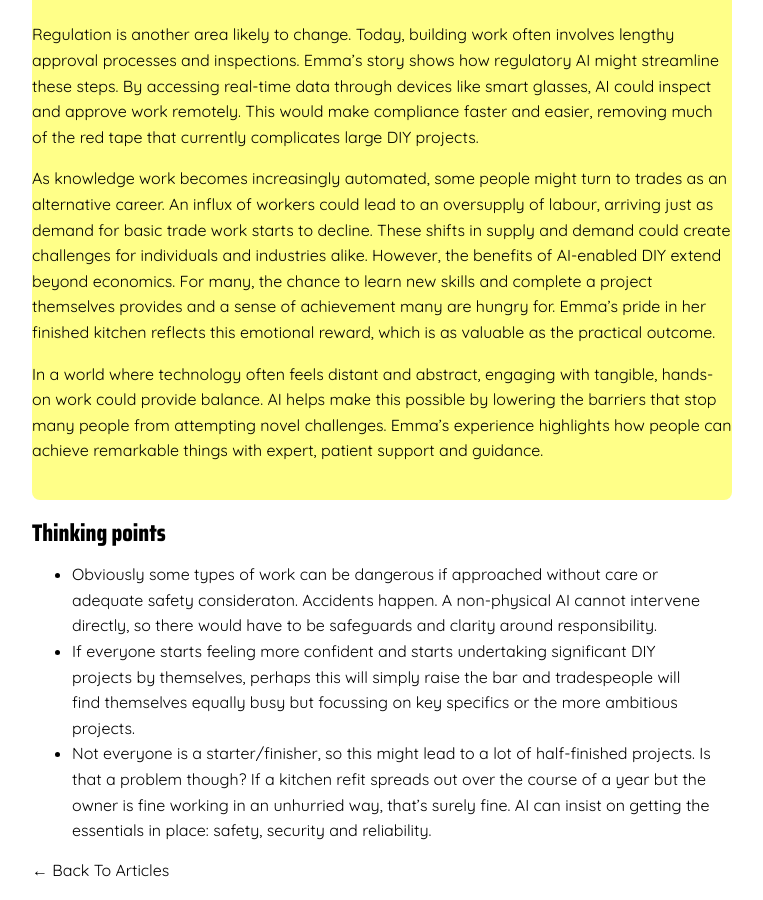
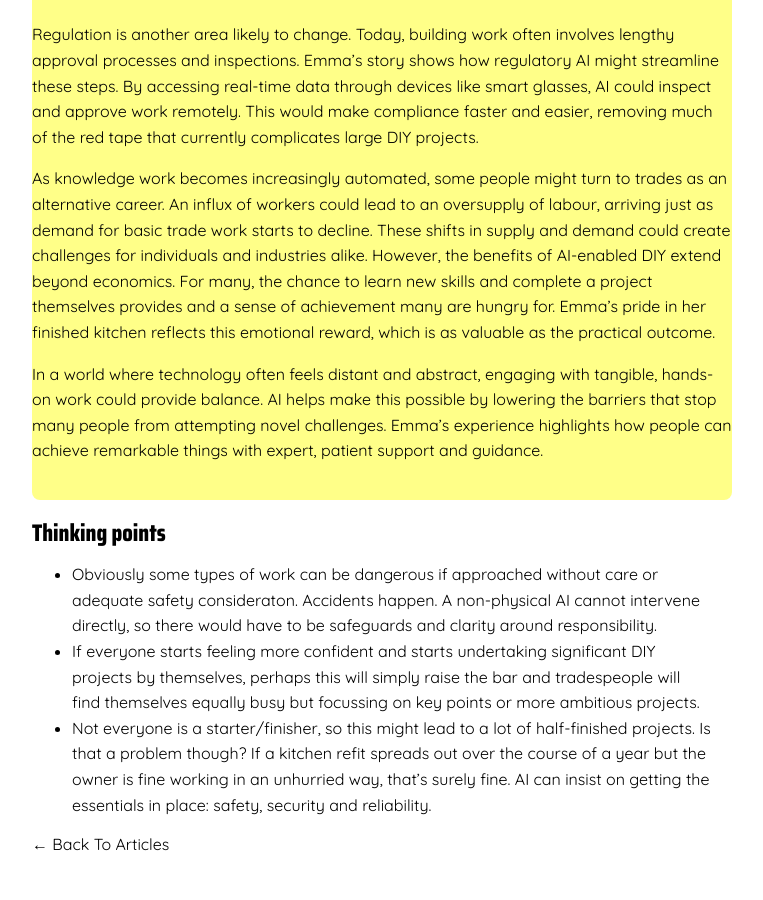
Before and after one commit to jessespeak/jessespeak.github.io, a Jekyll site: the page built from _futures/ai-and-diy.md, in a window 1280 px wide and 900 px high, scrolled down 3532 px. Shown: the whole window, without its empty margins (258-1021 px from the left). Built offline with Jekyll 4.4.1, drawn with Linux system fonts in a browser that asks for light colours; after the commit the page ends 4406 px from its top, so only the background shows below that.

Commit message:
Update ai-and-diy.md

```diff
--- a/_futures/ai-and-diy.md
+++ b/_futures/ai-and-diy.md
@@ -89,5 +89,5 @@ In a world where technology often feels distant and abstract, engaging with tang
 ## Thinking points
 
 * Obviously some types of work can be dangerous if approached without care or adequate safety consideraton. Accidents happen. A non-physical AI cannot intervene directly, so there would have to be safeguards and clarity around responsibility.
-* If everyone starts feeling more confident and starts undertaking significant DIY projects by themselves, perhaps this will simply raise the bar and tradespeople will find themselves equally busy but focussing on key specifics or the more ambitious projects.
+* If everyone starts feeling more confident and starts undertaking significant DIY projects by themselves, perhaps this will simply raise the bar and tradespeople will find themselves equally busy but focussing on key points or more ambitious projects.
 * Not everyone is a starter/finisher, so this might lead to a lot of half-finished projects. Is that a problem though? If a kitchen refit spreads out over the course of a year but the owner is fine working in an unhurried way, that’s surely fine. AI can insist on getting the essentials in place: safety, security and reliability.
```
